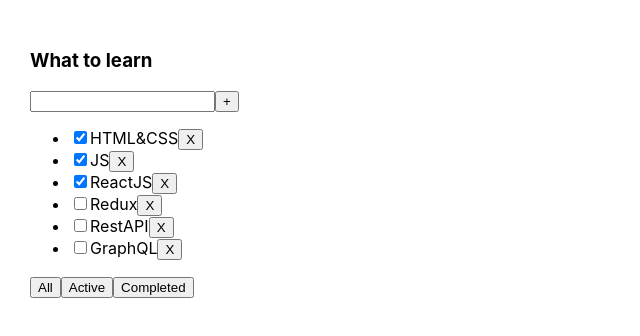
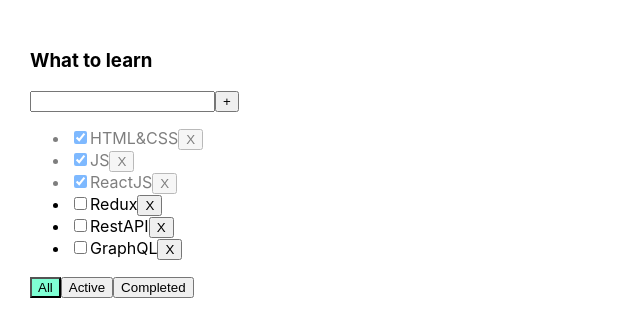
Before and after one commit to SashaMaslak/todolist-ts, a React (Create React App) app: page / in a window 1280 px wide. Shown: the top 336 px of the page, without its empty margins (0-640 px from the left). Built offline with nearby package versions, Linux system fonts and the light colour scheme.

Commit message:
add modifications

```diff
--- a/src/App.css
+++ b/src/App.css
@@ -6,3 +6,19 @@
 .App > div {
   margin-right: 50px;
 }
+
+.error {
+  border: red 1px solid;
+}
+
+.error-message {
+  color: red;
+}
+
+.active-filter {
+  background-color: aquamarine;
+}
+
+.is-done {
+  opacity: 0.5;
+}
--- a/src/App.tsx
+++ b/src/App.tsx
@@ -70,6 +70,7 @@
         removeTask={removeTask}
         changeFilter={changeFilter}
         changeTaskStatus={changeStatus}
+        filter={filter}
       />
       {/* <TodoList title="What to watch" tasks={tasks2} removeTask={removeTask} />
       <TodoList title="What to listen" tasks={tasks3} removeTask={removeTask} /> */}
--- a/src/TodoList.tsx
+++ b/src/TodoList.tsx
@@ -10,25 +10,32 @@
 type PropType = {
   title: string
   tasks: Array<TaskType> //  --> TaskType[]
-  addTask: (newTaskTitle: string) => void
+  addTask: (title: string) => void
   removeTask: (tasksId: string) => void
   changeFilter: (value: FilterValueType) => void
   changeTaskStatus: (taskId: string, isDone: boolean) => void
+  filter: FilterValueType
 }
 
 export const TodoList = (props: PropType) => {
-  const [newTaskTitle, setNewTaskTitle] = useState<string>("")
+  const [title, setTitle] = useState<string>("")
+  const [error, setError] = useState<string | null>(null)
 
   const handleChangeTask = (e: ChangeEvent<HTMLInputElement>) => {
-    setNewTaskTitle(e.currentTarget.value)
+    setTitle(e.currentTarget.value)
   }
 
   const handleAddTask = () => {
-    props.addTask(newTaskTitle)
-    setNewTaskTitle("")
+    if (title.trim() !== "") {
+      props.addTask(title.trim())
+      setTitle("")
+    } else {
+      setError("Field is required")
+    }
   }
 
   const handleKeyDown = (e: KeyboardEvent<HTMLInputElement>) => {
+    setError(null)
     if (e.ctrlKey && e.key === "Enter") {
       handleAddTask()
     }
@@ -51,11 +58,13 @@
       <h3>{props.title}</h3>
       <div>
         <input
-          value={newTaskTitle}
+          value={title}
           onChange={handleChangeTask}
           onKeyDown={handleKeyDown}
+          className={error ? "error" : ""}
         />
         <button onClick={handleAddTask}>+</button>
+        {error && <div className="error-message">Field is required</div>}
       </div>
       <ul>
         {props.tasks.map(t => {
@@ -68,7 +77,7 @@
           }
 
           return (
-            <li key={t.id}>
+            <li key={t.id} className={t.isDone ? "is-done" : ""}>
               <input
                 type="checkbox"
                 checked={t.isDone}
@@ -81,9 +90,24 @@
         })}
       </ul>
       <div>
-        <button onClick={handleGetAll}>All</button>
-        <button onClick={handleGetActive}>Active</button>
-        <button onClick={handleGetCompleted}>Completed</button>
+        <button
+          onClick={handleGetAll}
+          className={props.filter === "all" ? "active-filter" : ""}
+        >
+          All
+        </button>
+        <button
+          onClick={handleGetActive}
+          className={props.filter === "active" ? "active-filter" : ""}
+        >
+          Active
+        </button>
+        <button
+          onClick={handleGetCompleted}
+          className={props.filter === "completed" ? "active-filter" : ""}
+        >
+          Completed
+        </button>
       </div>
     </div>
   )
```
